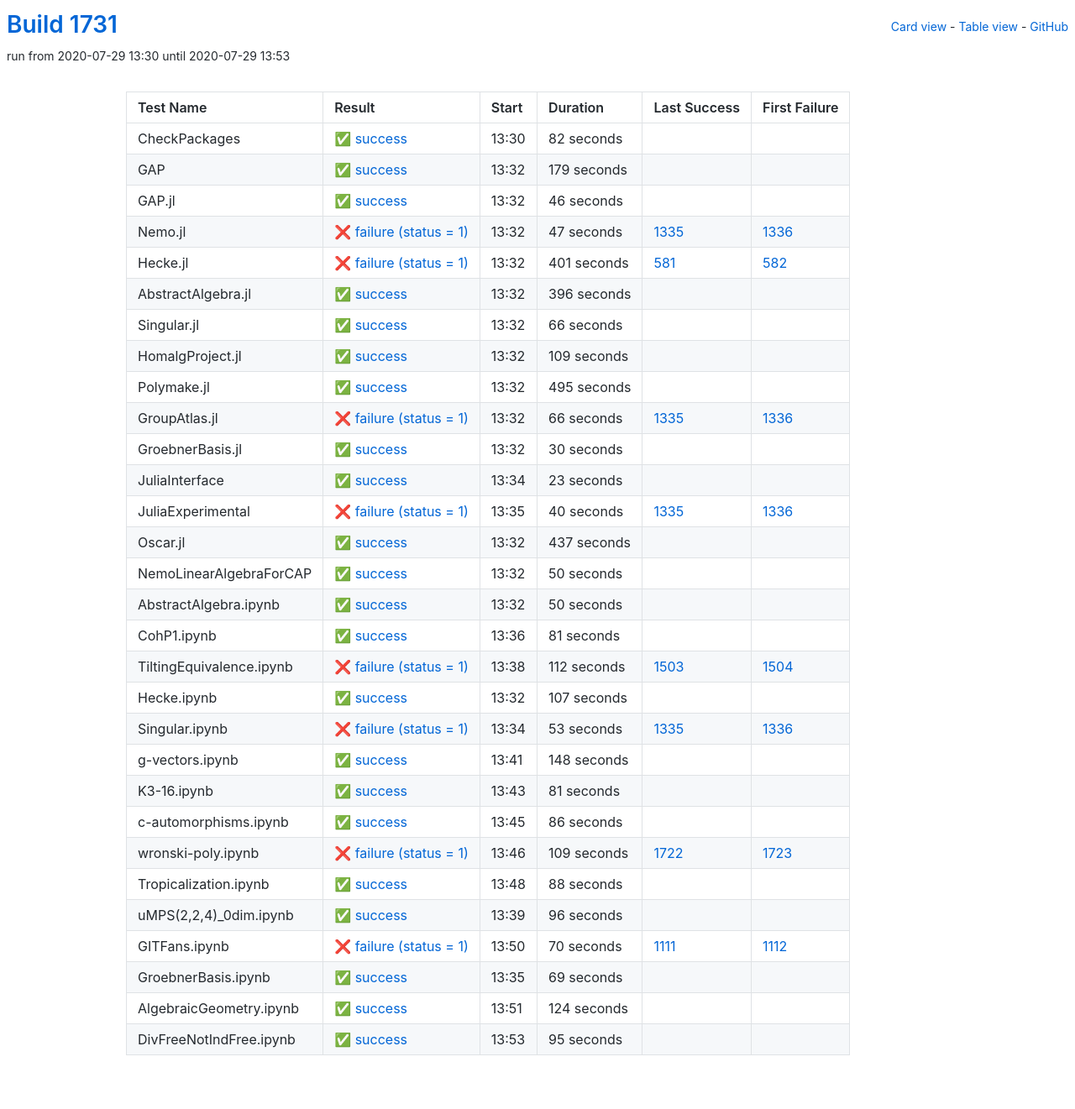
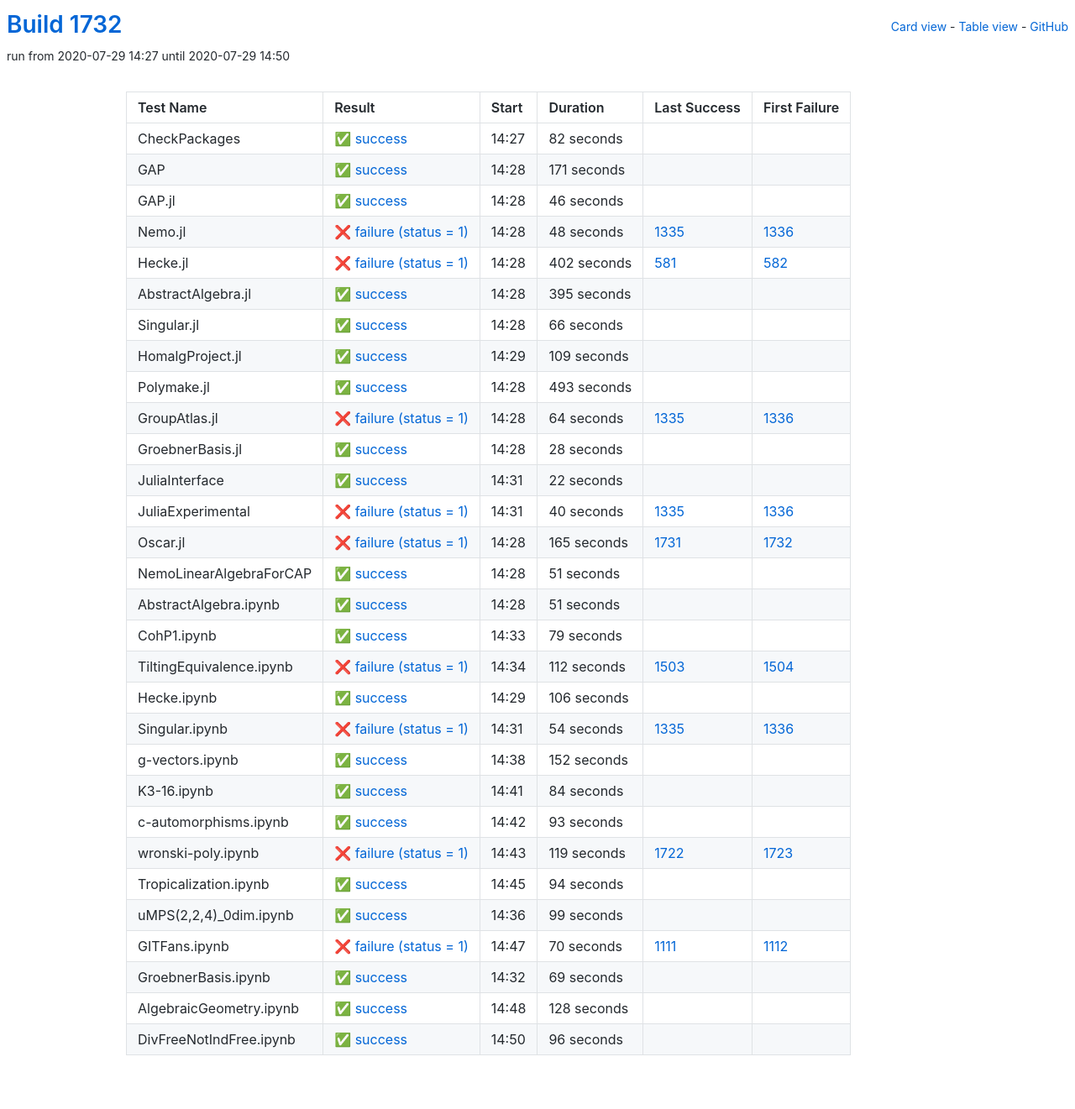
Before and after one commit to oscar-system/oscar-ci-status-1.4, a Jekyll site: the page built from table.html, in a window 1280 px wide. Shown: the whole page at 84% size. Built offline with Jekyll 4.4.1, drawn with Linux system fonts in a browser that asks for light colours.

Commit message:
Build #1732

```diff
--- a/_data/ci.yml
+++ b/_data/ci.yml
@@ -1,6 +1,6 @@
 ---
-build: 1731
-build_url: https://oscarci.mathematik.uni-kl.de/job/oscar-julia-1.4/1731/
+build: 1732
+build_url: https://oscarci.mathematik.uni-kl.de/job/oscar-julia-1.4/1732/
 job: oscar-julia-1.4
 organization: oscar-system
 repo: oscar-ci-status-1.4
@@ -8,8 +8,8 @@ repourl: https://github.com/oscar-system/oscar-ci-status-1.4
 tests:
 - name: CheckPackages
   id: checkpackages
-  log: https://oscarci.mathematik.uni-kl.de/job/oscar-julia-1.4/1731/artifact/logs/build-1731/CheckPackages.log
-  start: 2020-07-29 13:30
+  log: https://oscarci.mathematik.uni-kl.de/job/oscar-julia-1.4/1732/artifact/logs/build-1732/CheckPackages.log
+  start: 2020-07-29 14:27
   success: true
   exitcode: 0
   status: success
@@ -20,20 +20,20 @@ tests:
   first_failure_url:
 - name: GAP
   id: gap
-  log: https://oscarci.mathematik.uni-kl.de/job/oscar-julia-1.4/1731/artifact/logs/build-1731/GAP.log
-  start: 2020-07-29 13:32
+  log: https://oscarci.mathematik.uni-kl.de/job/oscar-julia-1.4/1732/artifact/logs/build-1732/GAP.log
+  start: 2020-07-29 14:28
   success: true
   exitcode: 0
   status: success
-  duration: 179
+  duration: 171
   last_success: false
   last_success_url:
   first_failure: false
   first_failure_url:
 - name: GAP.jl
   id: gap-jl
-  log: https://oscarci.mathematik.uni-kl.de/job/oscar-julia-1.4/1731/artifact/logs/build-1731/GAP.jl.log
-  start: 2020-07-29 13:32
+  log: https://oscarci.mathematik.uni-kl.de/job/oscar-julia-1.4/1732/artifact/logs/build-1732/GAP.jl.log
+  start: 2020-07-29 14:28
   success: true
   exitcode: 0
   status: success
@@ -44,44 +44,44 @@ tests:
   first_failure_url:
 - name: Nemo.jl
   id: nemo-jl
-  log: https://oscarci.mathematik.uni-kl.de/job/oscar-julia-1.4/1731/artifact/logs/build-1731/Nemo.jl.log
-  start: 2020-07-29 13:32
+  log: https://oscarci.mathematik.uni-kl.de/job/oscar-julia-1.4/1732/artifact/logs/build-1732/Nemo.jl.log
+  start: 2020-07-29 14:28
   success: false
   exitcode: 1
   status: failure
-  duration: 47
+  duration: 48
   last_success: 1335
   last_success_url: https://oscarci.mathematik.uni-kl.de/job/oscar-julia-1.4/1335/
   first_failure: 1336
   first_failure_url: https://oscarci.mathematik.uni-kl.de/job/oscar-julia-1.4/1336/
 - name: Hecke.jl
   id: hecke-jl
-  log: https://oscarci.mathematik.uni-kl.de/job/oscar-julia-1.4/1731/artifact/logs/build-1731/Hecke.jl.log
-  start: 2020-07-29 13:32
+  log: https://oscarci.mathematik.uni-kl.de/job/oscar-julia-1.4/1732/artifact/logs/build-1732/Hecke.jl.log
+  start: 2020-07-29 14:28
   success: false
   exitcode: 1
   status: failure
-  duration: 401
+  duration: 402
   last_success: 581
   last_success_url: https://oscarci.mathematik.uni-kl.de/job/oscar-julia-1.4/581/
   first_failure: 582
   first_failure_url: https://oscarci.mathematik.uni-kl.de/job/oscar-julia-1.4/582/
 - name: AbstractAlgebra.jl
   id: abstractalgebra-jl
-  log: https://oscarci.mathematik.uni-kl.de/job/oscar-julia-1.4/1731/artifact/logs/build-1731/AbstractAlgebra.jl.log
-  start: 2020-07-29 13:32
+  log: https://oscarci.mathematik.uni-kl.de/job/oscar-julia-1.4/1732/artifact/logs/build-1732/AbstractAlgebra.jl.log
+  start: 2020-07-29 14:28
   success: true
   exitcode: 0
   status: success
-  duration: 396
+  duration: 395
   last_success: false
   last_success_url:
   first_failure: false
   first_failure_url:
 - name: Singular.jl
   id: singular-jl
-  log: https://oscarci.mathematik.uni-kl.de/job/oscar-julia-1.4/1731/artifact/logs/build-1731/Singular.jl.log
-  start: 2020-07-29 13:32
+  log: https://oscarci.mathematik.uni-kl.de/job/oscar-julia-1.4/1732/artifact/logs/build-1732/Singular.jl.log
+  start: 2020-07-29 14:28
   success: true
   exitcode: 0
   status: success
@@ -92,8 +92,8 @@ tests:
   first_failure_url:
 - name: HomalgProject.jl
   id: homalgproject-jl
-  log: https://oscarci.mathematik.uni-kl.de/job/oscar-julia-1.4/1731/artifact/logs/build-1731/HomalgProject.jl.log
-  start: 2020-07-29 13:32
+  log: https://oscarci.mathematik.uni-kl.de/job/oscar-julia-1.4/1732/artifact/logs/build-1732/HomalgProject.jl.log
+  start: 2020-07-29 14:29
   success: true
   exitcode: 0
   status: success
@@ -104,56 +104,56 @@ tests:
   first_failure_url:
 - name: Polymake.jl
   id: polymake-jl
-  log: https://oscarci.mathematik.uni-kl.de/job/oscar-julia-1.4/1731/artifact/logs/build-1731/Polymake.jl.log
-  start: 2020-07-29 13:32
+  log: https://oscarci.mathematik.uni-kl.de/job/oscar-julia-1.4/1732/artifact/logs/build-1732/Polymake.jl.log
+  start: 2020-07-29 14:28
   success: true
   exitcode: 0
   status: success
-  duration: 495
+  duration: 493
   last_success: false
   last_success_url:
   first_failure: false
   first_failure_url:
 - name: GroupAtlas.jl
   id: groupatlas-jl
-  log: https://oscarci.mathematik.uni-kl.de/job/oscar-julia-1.4/1731/artifact/logs/build-1731/GroupAtlas.jl.log
-  start: 2020-07-29 13:32
+  log: https://oscarci.mathematik.uni-kl.de/job/oscar-julia-1.4/1732/artifact/logs/build-1732/GroupAtlas.jl.log
+  start: 2020-07-29 14:28
   success: false
   exitcode: 1
   status: failure
-  duration: 66
+  duration: 64
   last_success: 1335
   last_success_url: https://oscarci.mathematik.uni-kl.de/job/oscar-julia-1.4/1335/
   first_failure: 1336
   first_failure_url: https://oscarci.mathematik.uni-kl.de/job/oscar-julia-1.4/1336/
 - name: GroebnerBasis.jl
   id: groebnerbasis-jl
-  log: https://oscarci.mathematik.uni-kl.de/job/oscar-julia-1.4/1731/artifact/logs/build-1731/GroebnerBasis.jl.log
-  start: 2020-07-29 13:32
+  log: https://oscarci.mathematik.uni-kl.de/job/oscar-julia-1.4/1732/artifact/logs/build-1732/GroebnerBasis.jl.log
+  start: 2020-07-29 14:28
   success: true
   exitcode: 0
   status: success
-  duration: 30
+  duration: 28
   last_success: false
   last_success_url:
   first_failure: false
   first_failure_url:
 - name: JuliaInterface
   id: juliainterface
-  log: https://oscarci.mathematik.uni-kl.de/job/oscar-julia-1.4/1731/artifact/logs/build-1731/JuliaInterface.log
-  start: 2020-07-29 13:34
+  log: https://oscarci.mathematik.uni-kl.de/job/oscar-julia-1.4/1732/artifact/logs/build-1732/JuliaInterface.log
+  start: 2020-07-29 14:31
   success: true
   exitcode: 0
   status: success
-  duration: 23
+  duration: 22
   last_success: false
   last_success_url:
   first_failure: false
   first_failure_url:
 - name: JuliaExperimental
   id: juliaexperimental
-  log: https://oscarci.mathematik.uni-kl.de/job/oscar-julia-1.4/1731/artifact/logs/build-1731/JuliaExperimental.log
-  start: 2020-07-29 13:35
+  log: https://oscarci.mathematik.uni-kl.de/job/oscar-julia-1.4/1732/artifact/logs/build-1732/JuliaExperimental.log
+  start: 2020-07-29 14:31
   success: false
   exitcode: 1
   status: failure
@@ -164,56 +164,56 @@ tests:
   first_failure_url: https://oscarci.mathematik.uni-kl.de/job/oscar-julia-1.4/1336/
 - name: Oscar.jl
   id: oscar-jl
-  log: https://oscarci.mathematik.uni-kl.de/job/oscar-julia-1.4/1731/artifact/logs/build-1731/Oscar.jl.log
-  start: 2020-07-29 13:32
+  log: https://oscarci.mathematik.uni-kl.de/job/oscar-julia-1.4/1732/artifact/logs/build-1732/Oscar.jl.log
+  start: 2020-07-29 14:28
+  success: false
+  exitcode: 1
+  status: failure
+  duration: 165
+  last_success: 1731
+  last_success_url: https://oscarci.mathematik.uni-kl.de/job/oscar-julia-1.4/1731/
+  first_failure: 1732
+  first_failure_url: https://oscarci.mathematik.uni-kl.de/job/oscar-julia-1.4/1732/
+- name: NemoLinearAlgebraForCAP
+  id: nemolinearalgebraforcap
+  log: https://oscarci.mathematik.uni-kl.de/job/oscar-julia-1.4/1732/artifact/logs/build-1732/NemoLinearAlgebraForCAP.log
+  start: 2020-07-29 14:28
   success: true
   exitcode: 0
   status: success
-  duration: 437
-  last_success: false
-  last_success_url:
-  first_failure: false
-  first_failure_url:
-- name: NemoLinearAlgebraForCAP
-  id: nemolinearalgebraforcap
-  log: https://oscarci.mathematik.uni-kl.de/job/oscar-julia-1.4/1731/artifact/logs/build-1731/NemoLinearAlgebraForCAP.log
-  start: 2020-07-29 13:32
-  success: true
-  exitcode: 0
-  status: success
-  duration: 50
+  duration: 51
   last_success: false
   last_success_url:
   first_failure: false
   first_failure_url:
 - name: AbstractAlgebra.ipynb
   id: abstractalgebra-ipynb
-  log: https://oscarci.mathematik.uni-kl.de/job/oscar-julia-1.4/1731/artifact/logs/build-1731/AbstractAlgebra.ipynb.log
-  start: 2020-07-29 13:32
+  log: https://oscarci.mathematik.uni-kl.de/job/oscar-julia-1.4/1732/artifact/logs/build-1732/AbstractAlgebra.ipynb.log
+  start: 2020-07-29 14:28
   success: true
   exitcode: 0
   status: success
-  duration: 50
+  duration: 51
   last_success: false
   last_success_url:
   first_failure: false
   first_failure_url:
 - name: CohP1.ipynb
   id: cohp1-ipynb
-  log: https://oscarci.mathematik.uni-kl.de/job/oscar-julia-1.4/1731/artifact/logs/build-1731/CohP1.ipynb.log
-  start: 2020-07-29 13:36
+  log: https://oscarci.mathematik.uni-kl.de/job/oscar-julia-1.4/1732/artifact/logs/build-1732/CohP1.ipynb.log
+  start: 2020-07-29 14:33
   success: true
   exitcode: 0
   status: success
-  duration: 81
+  duration: 79
   last_success: false
   last_success_url:
   first_failure: false
   first_failure_url:
 - name: TiltingEquivalence.ipynb
   id: tiltingequivalence-ipynb
-  log: https://oscarci.mathematik.uni-kl.de/job/oscar-julia-1.4/1731/artifact/logs/build-1731/TiltingEquivalence.ipynb.log
-  start: 2020-07-29 13:38
+  log: https://oscarci.mathematik.uni-kl.de/job/oscar-julia-1.4/1732/artifact/logs/build-1732/TiltingEquivalence.ipynb.log
+  start: 2020-07-29 14:34
   success: false
   exitcode: 1
   status: failure
@@ -224,104 +224,104 @@ tests:
   first_failure_url: https://oscarci.mathematik.uni-kl.de/job/oscar-julia-1.4/1504/
 - name: Hecke.ipynb
   id: hecke-ipynb
-  log: https://oscarci.mathematik.uni-kl.de/job/oscar-julia-1.4/1731/artifact/logs/build-1731/Hecke.ipynb.log
-  start: 2020-07-29 13:32
+  log: https://oscarci.mathematik.uni-kl.de/job/oscar-julia-1.4/1732/artifact/logs/build-1732/Hecke.ipynb.log
+  start: 2020-07-29 14:29
   success: true
   exitcode: 0
   status: success
-  duration: 107
+  duration: 106
   last_success: false
   last_success_url:
   first_failure: false
   first_failure_url:
 - name: Singular.ipynb
   id: singular-ipynb
-  log: https://oscarci.mathematik.uni-kl.de/job/oscar-julia-1.4/1731/artifact/logs/build-1731/Singular.ipynb.log
-  start: 2020-07-29 13:34
+  log: https://oscarci.mathematik.uni-kl.de/job/oscar-julia-1.4/1732/artifact/logs/build-1732/Singular.ipynb.log
+  start: 2020-07-29 14:31
   success: false
   exitcode: 1
   status: failure
-  duration: 53
+  duration: 54
   last_success: 1335
   last_success_url: https://oscarci.mathematik.uni-kl.de/job/oscar-julia-1.4/1335/
   first_failure: 1336
   first_failure_url: https://oscarci.mathematik.uni-kl.de/job/oscar-julia-1.4/1336/
 - name: g-vectors.ipynb
   id: g-vectors-ipynb
-  log: https://oscarci.mathematik.uni-kl.de/job/oscar-julia-1.4/1731/artifact/logs/build-1731/g-vectors.ipynb.log
-  start: 2020-07-29 13:41
+  log: https://oscarci.mathematik.uni-kl.de/job/oscar-julia-1.4/1732/artifact/logs/build-1732/g-vectors.ipynb.log
+  start: 2020-07-29 14:38
   success: true
   exitcode: 0
   status: success
-  duration: 148
+  duration: 152
   last_success: false
   last_success_url:
   first_failure: false
   first_failure_url:
 - name: K3-16.ipynb
   id: k3-16-ipynb
-  log: https://oscarci.mathematik.uni-kl.de/job/oscar-julia-1.4/1731/artifact/logs/build-1731/K3-16.ipynb.log
-  start: 2020-07-29 13:43
+  log: https://oscarci.mathematik.uni-kl.de/job/oscar-julia-1.4/1732/artifact/logs/build-1732/K3-16.ipynb.log
+  start: 2020-07-29 14:41
   success: true
   exitcode: 0
   status: success
-  duration: 81
+  duration: 84
   last_success: false
   last_success_url:
   first_failure: false
   first_failure_url:
 - name: c-automorphisms.ipynb
   id: c-automorphisms-ipynb
-  log: https://oscarci.mathematik.uni-kl.de/job/oscar-julia-1.4/1731/artifact/logs/build-1731/c-automorphisms.ipynb.log
-  start: 2020-07-29 13:45
+  log: https://oscarci.mathematik.uni-kl.de/job/oscar-julia-1.4/1732/artifact/logs/build-1732/c-automorphisms.ipynb.log
+  start: 2020-07-29 14:42
   success: true
   exitcode: 0
   status: success
-  duration: 86
+  duration: 93
   last_success: false
   last_success_url:
   first_failure: false
   first_failure_url:
 - name: wronski-poly.ipynb
   id: wronski-poly-ipynb
-  log: https://oscarci.mathematik.uni-kl.de/job/oscar-julia-1.4/1731/artifact/logs/build-1731/wronski-poly.ipynb.log
-  start: 2020-07-29 13:46
+  log: https://oscarci.mathematik.uni-kl.de/job/oscar-julia-1.4/1732/artifact/logs/build-1732/wronski-poly.ipynb.log
+  start: 2020-07-29 14:43
   success: false
   exitcode: 1
   status: failure
-  duration: 109
+  duration: 119
   last_success: 1722
   last_success_url: https://oscarci.mathematik.uni-kl.de/job/oscar-julia-1.4/1722/
   first_failure: 1723
   first_failure_url: https://oscarci.mathematik.uni-kl.de/job/oscar-julia-1.4/1723/
 - name: Tropicalization.ipynb
   id: tropicalization-ipynb
-  log: https://oscarci.mathematik.uni-kl.de/job/oscar-julia-1.4/1731/artifact/logs/build-1731/Tropicalization.ipynb.log
-  start: 2020-07-29 13:48
+  log: https://oscarci.mathematik.uni-kl.de/job/oscar-julia-1.4/1732/artifact/logs/build-1732/Tropicalization.ipynb.log
+  start: 2020-07-29 14:45
   success: true
   exitcode: 0
   status: success
-  duration: 88
+  duration: 94
   last_success: false
   last_success_url:
   first_failure: false
   first_failure_url:
 - name: uMPS(2,2,4)_0dim.ipynb
   id: umps-2-2-4-0dim-ipynb
-  log: https://oscarci.mathematik.uni-kl.de/job/oscar-julia-1.4/1731/artifact/logs/build-1731/uMPS-2-2-4-_0dim.ipynb.log
-  start: 2020-07-29 13:39
+  log: https://oscarci.mathematik.uni-kl.de/job/oscar-julia-1.4/1732/artifact/logs/build-1732/uMPS-2-2-4-_0dim.ipynb.log
+  start: 2020-07-29 14:36
   success: true
   exitcode: 0
   status: success
-  duration: 96
+  duration: 99
   last_success: false
   last_success_url:
   first_failure: false
   first_failure_url:
 - name: GITFans.ipynb
   id: gitfans-ipynb
-  log: https://oscarci.mathematik.uni-kl.de/job/oscar-julia-1.4/1731/artifact/logs/build-1731/GITFans.ipynb.log
-  start: 2020-07-29 13:50
+  log: https://oscarci.mathematik.uni-kl.de/job/oscar-julia-1.4/1732/artifact/logs/build-1732/GITFans.ipynb.log
+  start: 2020-07-29 14:47
   success: false
   exitcode: 1
   status: failure
@@ -332,8 +332,8 @@ tests:
   first_failure_url: https://oscarci.mathematik.uni-kl.de/job/oscar-julia-1.4/1112/
 - name: GroebnerBasis.ipynb
   id: groebnerbasis-ipynb
-  log: https://oscarci.mathematik.uni-kl.de/job/oscar-julia-1.4/1731/artifact/logs/build-1731/GroebnerBasis.ipynb.log
-  start: 2020-07-29 13:35
+  log: https://oscarci.mathematik.uni-kl.de/job/oscar-julia-1.4/1732/artifact/logs/build-1732/GroebnerBasis.ipynb.log
+  start: 2020-07-29 14:32
   success: true
   exitcode: 0
   status: success
@@ -344,24 +344,24 @@ tests:
   first_failure_url:
 - name: AlgebraicGeometry.ipynb
   id: algebraicgeometry-ipynb
-  log: https://oscarci.mathematik.uni-kl.de/job/oscar-julia-1.4/1731/artifact/logs/build-1731/AlgebraicGeometry.ipynb.log
-  start: 2020-07-29 13:51
+  log: https://oscarci.mathematik.uni-kl.de/job/oscar-julia-1.4/1732/artifact/logs/build-1732/AlgebraicGeometry.ipynb.log
+  start: 2020-07-29 14:48
   success: true
   exitcode: 0
   status: success
-  duration: 124
+  duration: 128
   last_success: false
   last_success_url:
   first_failure: false
   first_failure_url:
 - name: DivFreeNotIndFree.ipynb
   id: divfreenotindfree-ipynb
-  log: https://oscarci.mathematik.uni-kl.de/job/oscar-julia-1.4/1731/artifact/logs/build-1731/DivFreeNotIndFree.ipynb.log
-  start: 2020-07-29 13:53
+  log: https://oscarci.mathematik.uni-kl.de/job/oscar-julia-1.4/1732/artifact/logs/build-1732/DivFreeNotIndFree.ipynb.log
+  start: 2020-07-29 14:50
   success: true
   exitcode: 0
   status: success
-  duration: 95
+  duration: 96
   last_success: false
   last_success_url:
   first_failure: false
```
Also changed, not shown: README.md.
